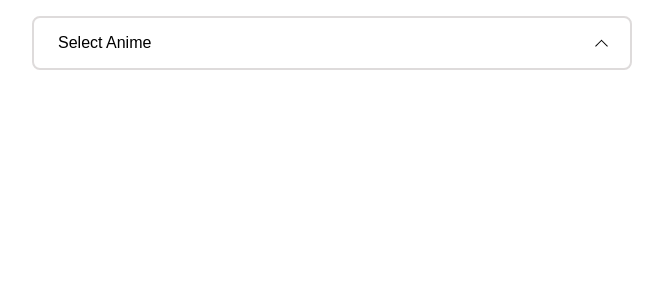
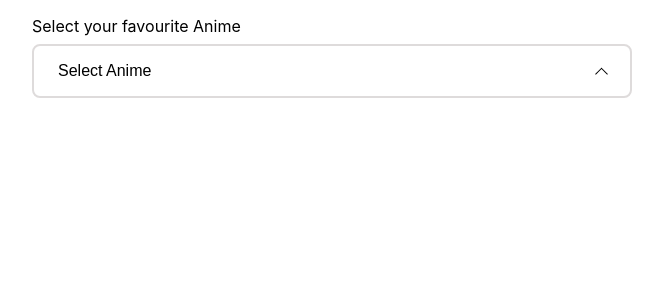
Before and after one commit to SouryaMishra/react-select, a React (Create React App) app: page / in a window 1280 px wide. Shown: the top 300 px of the page, without its empty margins (308-971 px from the left). Built offline with nearby package versions, Linux system fonts and the light colour scheme; the HTML template or start-up script is replaced by a standard one.

Commit message:
Add custom label to component

```diff
--- a/src/components/Select/Select.tsx
+++ b/src/components/Select/Select.tsx
@@ -70,10 +70,18 @@ export const Select: React.FC<ISelectProps> = ({
   };
 
   return (
-    <div className="select" ref={divRef}>
+    <div className="select">
+      <span
+        id="select-label"
+        style={{ display: "inline-block", marginBottom: 8 }}
+      >
+        Select your favourite Anime
+      </span>
+      <div ref={divRef}>
         <button
           aria-haspopup="listbox"
           aria-expanded={isListShown ? "true" : "false"}
+          aria-labelledby="select-label"
           className={`select__trigger${isListShown ? " open" : ""}`}
           onClick={() => {
             setIsListShown((shown) => !shown);
@@ -93,7 +101,9 @@ export const Select: React.FC<ISelectProps> = ({
             {options.map(({ id, text, value, render }, index) => (
               <li
                 role="option"
-              aria-selected={value === selectedOption?.value ? "true" : "false"}
+                aria-selected={
+                  value === selectedOption?.value ? "true" : "false"
+                }
                 key={id}
                 className={`select__list-option${
                   value === selectedOption?.value ? " selected" : ""
@@ -121,6 +131,7 @@ export const Select: React.FC<ISelectProps> = ({
           </ul>
         ) : null}
       </div>
+    </div>
   );
 };
 
```
Lines whose indentation alone changed are shown as unchanged.
